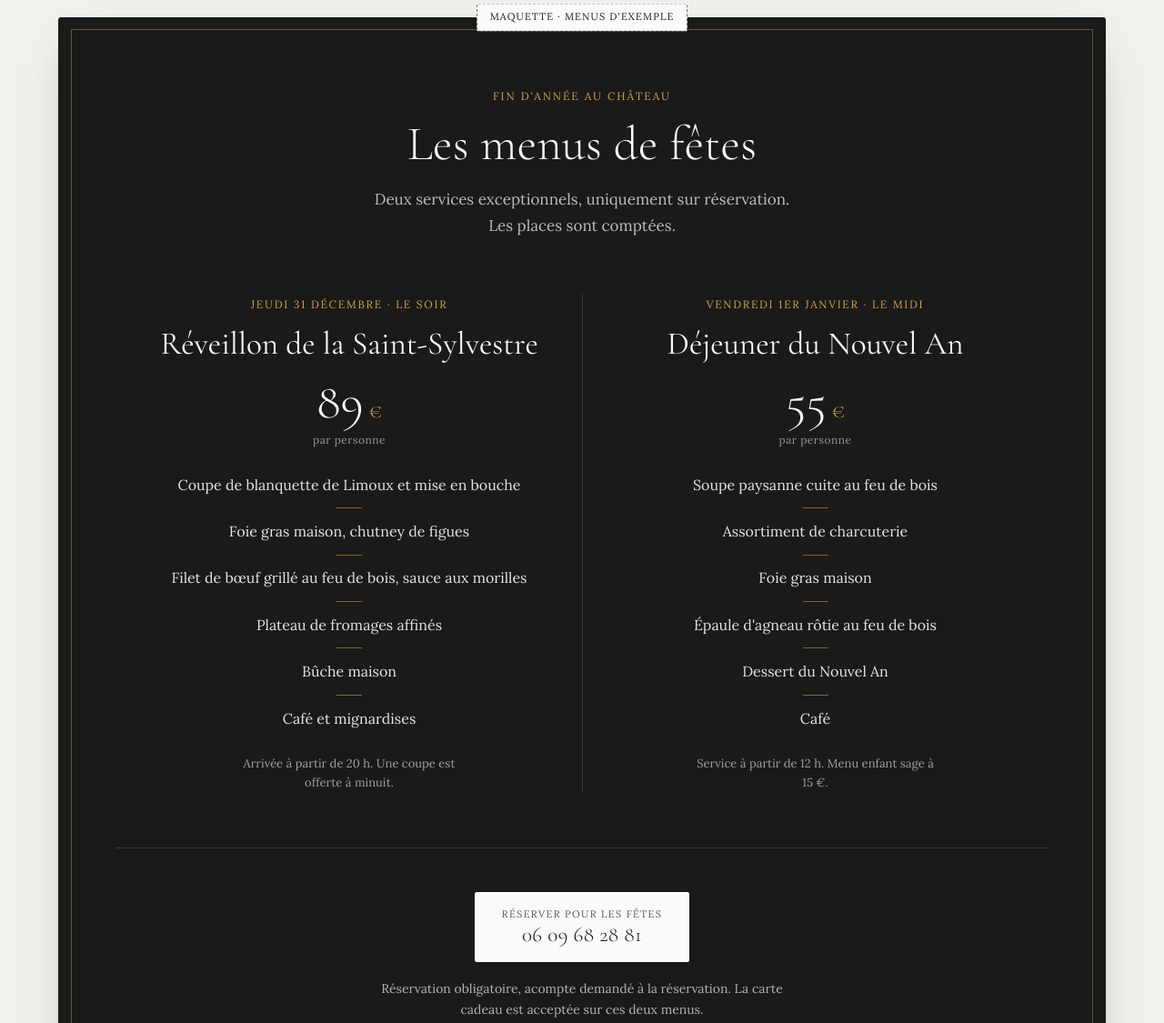
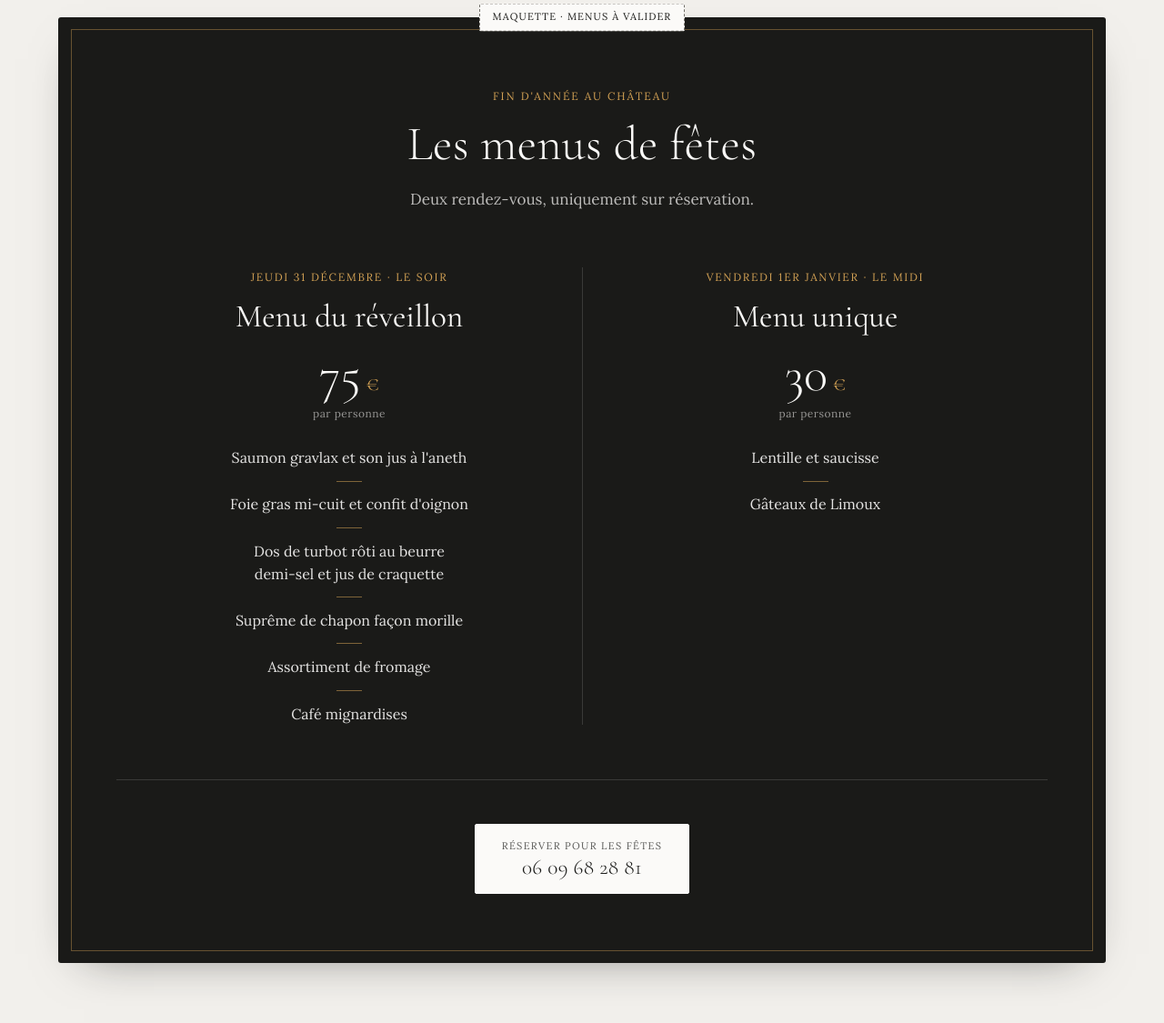
Before and after one commit to Guenole/taverne-a-bacchus-apercu, a plain HTML site: page index.html in a window 1280 px wide. Shown: the part 3298-4423 px from the top of the page at 91% size. Drawn offline with nearby package versions, Linux system fonts and the light colour scheme.

Commit message:
Aperçu : vrais menus de fêtes du client
Réveillon du 31 décembre (75 €) et menu unique du 1er janvier (30 €).
Les remarques et conditions d'exemple sont retirées.

Co-Authored-By: Claude Opus 5.5 <noreply@anthropic.com>

```diff
--- a/index.html
+++ b/index.html
@@ -168,43 +168,37 @@
        data-jusqu-au. Sans JavaScript il reste affiché ; le supprimer
        du code après les fêtes. -->
   <div class="fetes" id="fetes" data-jusqu-au="2027-01-02T00:00:00">
-    <p class="fetes__maquette">Maquette · menus d'exemple</p>
+    <p class="fetes__maquette">Maquette · menus à valider</p>
 
     <header class="fetes__head">
       <p class="fetes__sur">Fin d'année au château</p>
       <h3 data-reveal="lines">Les menus de fêtes</h3>
-      <p class="fetes__intro" data-reveal="lines">Deux services exceptionnels, uniquement sur réservation. Les places sont comptées.</p>
+      <p class="fetes__intro" data-reveal="lines">Deux rendez-vous, uniquement sur réservation.</p>
     </header>
 
     <div class="fetes__menus">
       <article class="fete">
         <p class="fete__date">Jeudi 31 décembre · le soir</p>
-        <h4 class="fete__nom">Réveillon de la Saint-Sylvestre</h4>
-        <p class="fete__prix">89<span>€</span><small>par personne</small></p>
+        <h4 class="fete__nom">Menu du réveillon</h4>
+        <p class="fete__prix">75<span>€</span><small>par personne</small></p>
         <ol class="fete__services" data-reveal="stagger">
-          <li>Coupe de blanquette de Limoux et mise en bouche</li>
-          <li>Foie gras maison, chutney de figues</li>
-          <li>Filet de bœuf grillé au feu de bois, sauce aux morilles</li>
-          <li>Plateau de fromages affinés</li>
-          <li>Bûche maison</li>
-          <li>Café et mignardises</li>
+          <li>Saumon gravlax et son jus à l'aneth</li>
+          <li>Foie gras mi-cuit et confit d'oignon</li>
+          <li>Dos de turbot rôti au beurre demi-sel et jus de craquette</li>
+          <li>Suprême de chapon façon morille</li>
+          <li>Assortiment de fromage</li>
+          <li>Café mignardises</li>
         </ol>
-        <p class="fete__note">Arrivée à partir de 20&nbsp;h. Une coupe est offerte à minuit.</p>
       </article>
 
       <article class="fete">
         <p class="fete__date">Vendredi 1er janvier · le midi</p>
-        <h4 class="fete__nom">Déjeuner du Nouvel An</h4>
-        <p class="fete__prix">55<span>€</span><small>par personne</small></p>
+        <h4 class="fete__nom">Menu unique</h4>
+        <p class="fete__prix">30<span>€</span><small>par personne</small></p>
         <ol class="fete__services" data-reveal="stagger">
-          <li>Soupe paysanne cuite au feu de bois</li>
-          <li>Assortiment de charcuterie</li>
-          <li>Foie gras maison</li>
-          <li>Épaule d'agneau rôtie au feu de bois</li>
-          <li>Dessert du Nouvel An</li>
-          <li>Café</li>
+          <li>Lentille et saucisse</li>
+          <li>Gâteaux de Limoux</li>
         </ol>
-        <p class="fete__note">Service à partir de 12&nbsp;h. Menu enfant sage à 15&nbsp;€.</p>
       </article>
     </div>
 
@@ -213,7 +207,6 @@
         <span class="tel__label">Réserver pour les fêtes</span>
         <span class="tel__num">06 09 68 28 81</span>
       </a>
-      <p>Réservation obligatoire, acompte demandé à la réservation. La carte cadeau est acceptée sur ces deux menus.</p>
     </div>
   </div>
 
```
